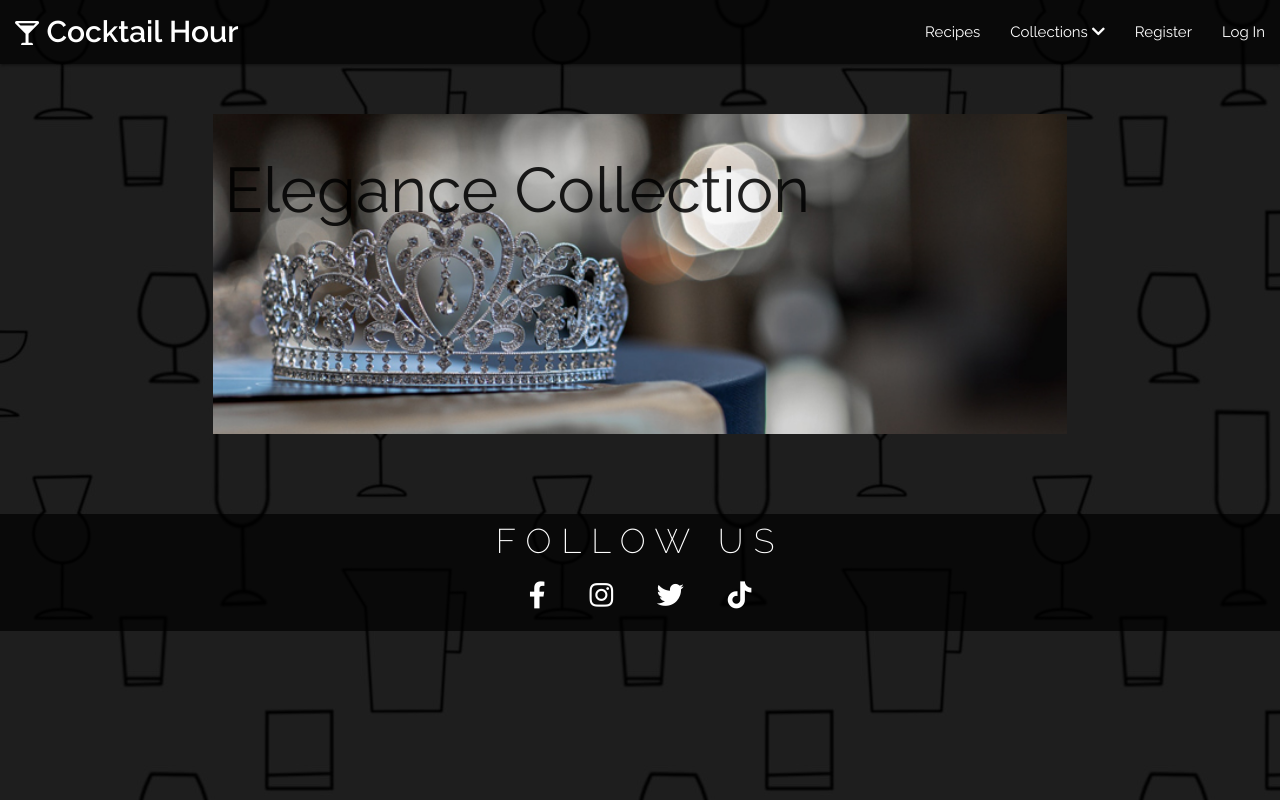
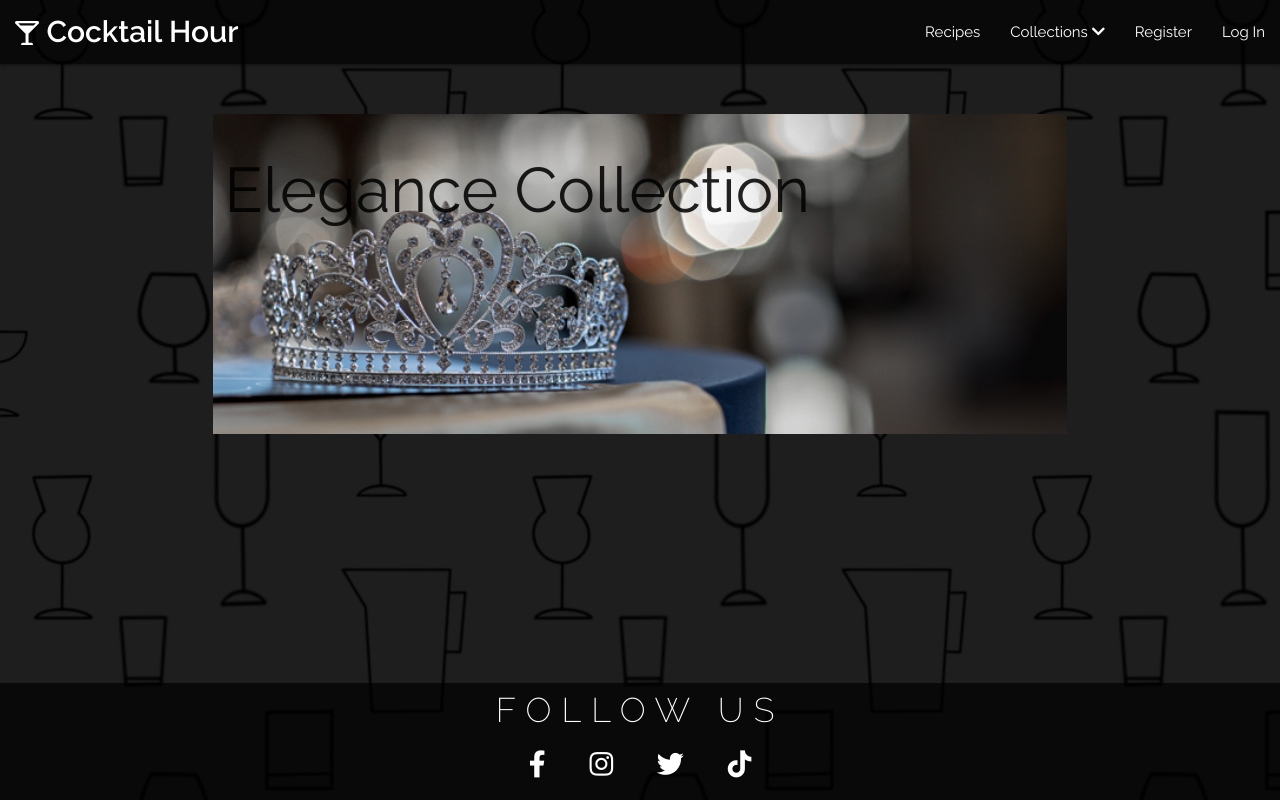
Before and after one commit to AmyOShea/MS3-Cocktail-Hour, a Flask app: page /elegant in a window 1280 px wide. Run offline with Flask 2, Linux system fonts and the light colour scheme; data that the repository does not hold is empty; some libraries are stand-ins or nearby versions.

Commit message:
Add Materialize sticky-footer

```diff
--- a/static/css/style.css
+++ b/static/css/style.css
@@ -15,6 +15,13 @@ body {
     font-family: 'Raleway', sans-serif;
     background-image: url(../images/site-images/site-bg-image.jpg);
     background-repeat: repeat;
+    display: flex;
+    min-height: 100vh;
+    flex-direction: column;
+}
+
+.content {
+    flex: 1 0 auto;
 }
 
 .card {
--- a/templates/base.html
+++ b/templates/base.html
@@ -16,12 +16,13 @@
 </head>
 
 <body>
-
+  <div class="content">
     <header>
       <nav>
         <!-- Main navbar -->
         <div class="nav-wrapper">
-        <a id="nav-main-text" href="{{ url_for('home') }}"><i class="fas fa-glass-martini-alt prefix"></i> Cocktail Hour</a>
+          <a id="nav-main-text" href="{{ url_for('home') }}"><i class="fas fa-glass-martini-alt prefix"></i> Cocktail
+            Hour</a>
           <a href="#" data-target="mobile-demo" class="sidenav-trigger"><i class="fas fa-bars"></i></a>
           <ul id="dropdown1" class="dropdown-content">
             <li><a href="{{ url_for('classics') }}">Classics</a></li>
@@ -34,7 +35,8 @@
           </ul>
           <ul class="right hide-on-med-and-down top-nav">
             <li><a href="{{ url_for('get_recipes') }}">Recipes</a></li>
-          <li><a class="dropdown-trigger" data-target="dropdown1">Collections <i id="nav-down-btn" class="fas fa-chevron-down"></i></a>
+            <li><a class="dropdown-trigger" data-target="dropdown1">Collections <i id="nav-down-btn"
+                  class="fas fa-chevron-down"></i></a>
             </li>
             {% if session.user %}
             <li><a href="{{ url_for('account', username=session['user']) }}">Account</a></li>
@@ -88,10 +90,9 @@
   {% endif %}
   {% endwith %}
   </section>
-
   {% block content %}
   {% endblock %}
-
+  </div>
   <footer class="page-footer">
     <div class="footer-container">
       <div class="row footer-row">
```
Lines whose indentation alone changed are shown as unchanged.
